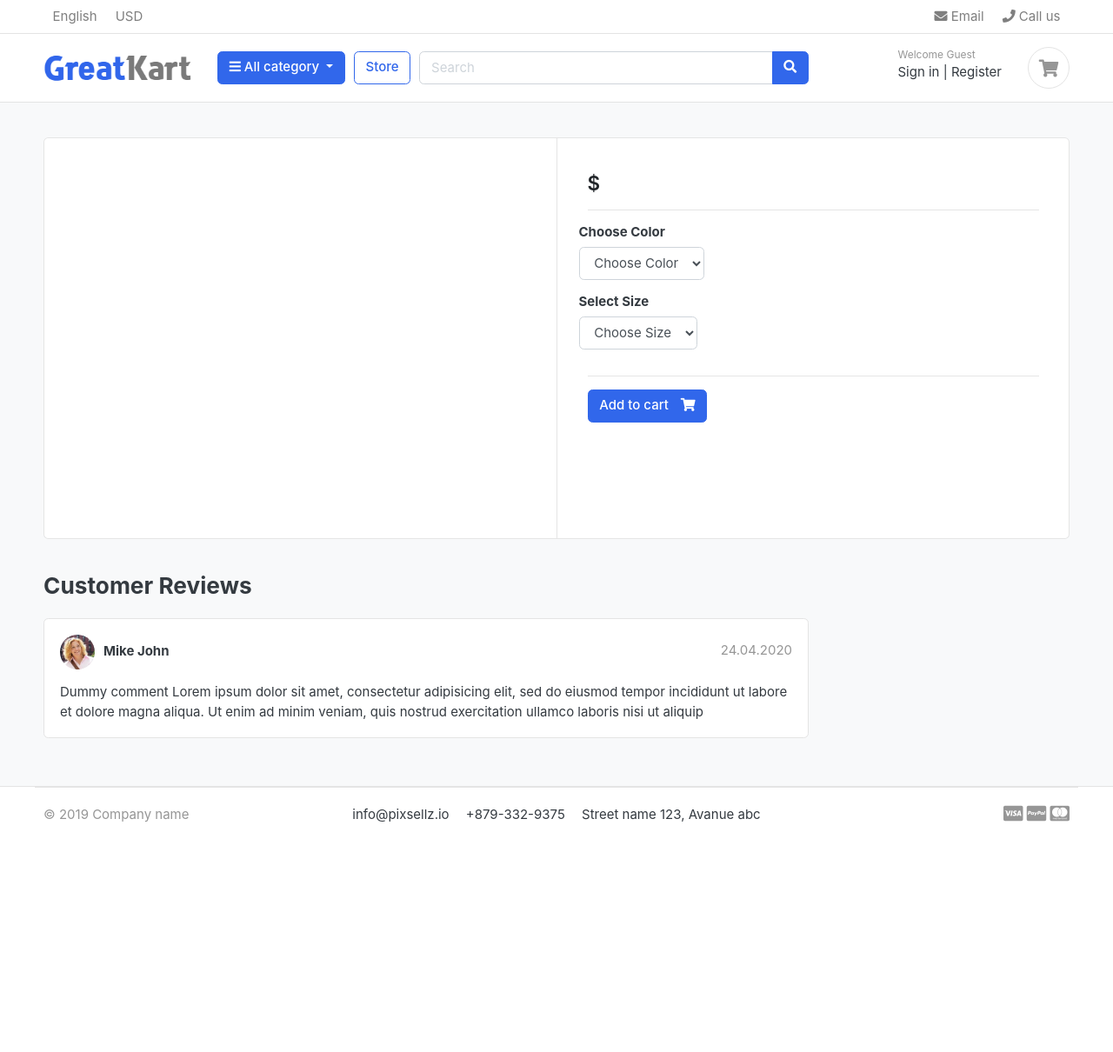
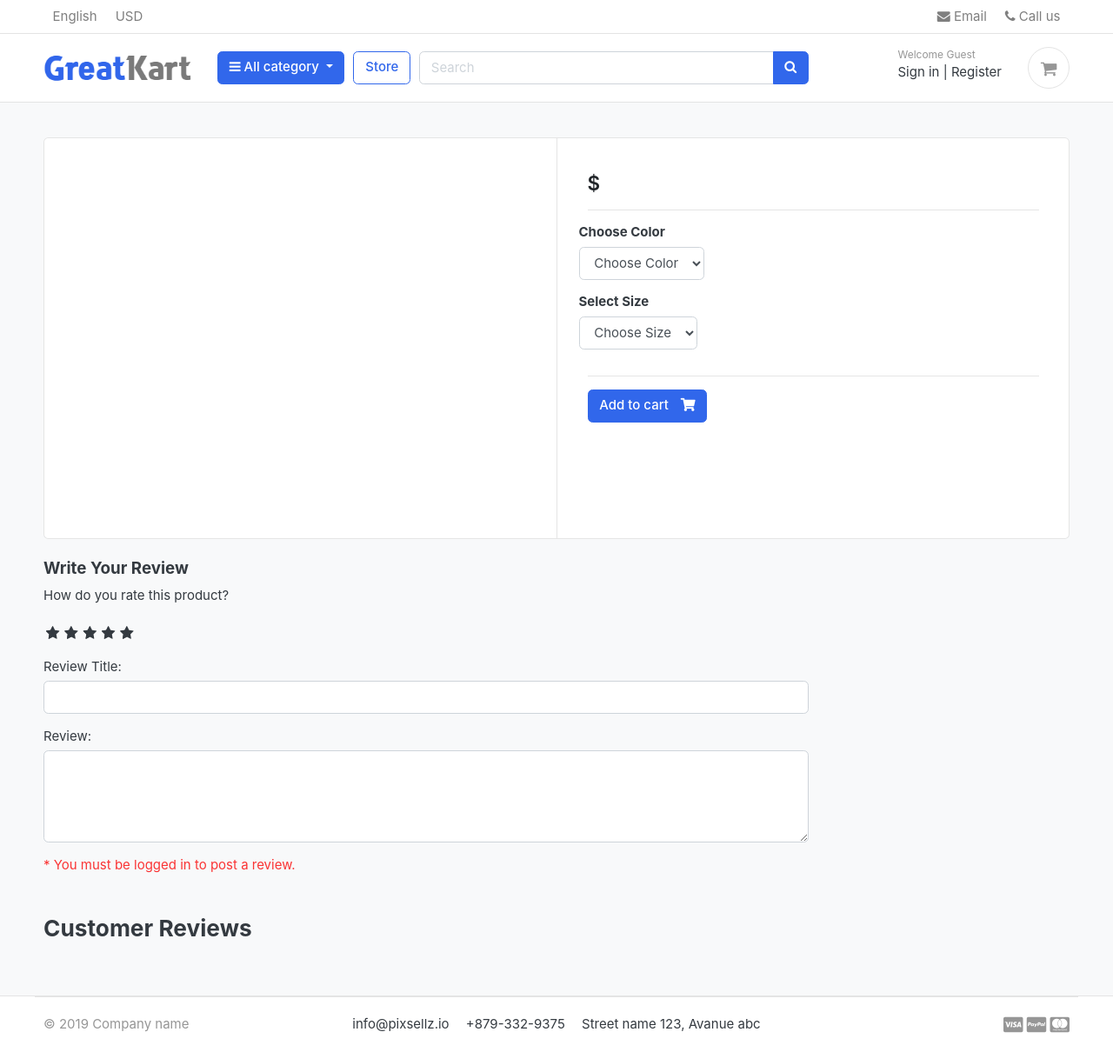
Before and after one commit to Ashish411435/ecommerce_django, a Django app: template templates/store/product_detail.html in a window 1280 px wide. Shown: the whole page at 87% size. Before the commit the page ends 946 px from the top, so only its background shows below. Run offline with Django 5.2, Linux system fonts and the light colour scheme; the template is opened without the code that fills it, so the values that code supplies are empty; some libraries are stand-ins or nearby versions; some web fonts are replaced.

Commit message:
Review rating functionality don

```diff
--- a/accounts/models.py
+++ b/accounts/models.py
@@ -56,6 +56,9 @@ class Account(AbstractBaseUser):
 
     objects = MyAccountManager()
 
+    def full_name(self):
+        return f"{self.first_name} {self.last_name}"
+
     def __str__(self):
         return self.email
 
--- /dev/null
+++ b/static/css/custom.css
@@ -0,0 +1,43 @@
+.rate > input {
+  display: none;
+}
+
+.rate {
+  display: inline-block;
+  border: 0;
+}
+.rate > label {
+  float: right;
+}
+
+/* Showing the stars */
+.rate > label:before {
+  display: inline-block;
+  font-size: 1.1rem;
+  font-family: FontAwesome;
+  content: "\f005";
+  margin: 0;
+  padding: 0.3rem 0.2rem;
+  cursor: pointer;
+}
+
+/* Half Star */
+.rate .half:before {
+  content: "\f089";
+  position: absolute;
+  padding-right: 0;
+}
+
+/* Click and hover */
+input:checked ~ label,
+label:hover ~ label {
+  color: #ffb503;
+}
+
+/* Hover Highlight */
+input:checked + label:hover,
+input:checked ~ label:hover,
+input:checked ~ label:hover ~ label,
+label:hover ~ input:checked ~ label {
+  color: #cc9000;
+}
--- a/static/js/script.js
+++ b/static/js/script.js
@@ -1,7 +1,7 @@
 // some scripts
 
 // jquery ready start
-$(document).ready(function() {
+$(document).ready(function () {
     // jQuery code
 
 
@@ -22,7 +22,7 @@ $(document).ready(function() {
     $('.js-check :radio').change(function () {
         var check_attr_name = $(this).attr('name');
         if ($(this).is(':checked')) {
-            $('input[name='+ check_attr_name +']').closest('.js-check').removeClass('active');
+            $('input[name=' + check_attr_name + ']').closest('.js-check').removeClass('active');
             $(this).closest('.js-check').addClass('active');
             // item.find('.radio').find('span').text('Add');
 
@@ -47,7 +47,7 @@ $(document).ready(function() {
 
 
     //////////////////////// Bootstrap tooltip
-	if($('[data-toggle="tooltip"]').length>0) {  // check if element exists
+    if ($('[data-toggle="tooltip"]').length > 0) {  // check if element exists
         $('[data-toggle="tooltip"]').tooltip()
     } // end if
 
--- a/templates/base.html
+++ b/templates/base.html
@@ -18,6 +18,8 @@
   <!-- custom style -->
   <link href="{% static 'css/ui.css' %}" rel="stylesheet" type="text/css" />
   <link href="{% static 'css/responsive.css' %}" rel="stylesheet" media="only screen and (max-width: 1200px)" />
+  <link rel="stylesheet" href="https://cdnjs.cloudflare.com/ajax/libs/font-awesome/4.7.0/css/font-awesome.min.css">
+  <link href="{% static 'css/custom.css' %}" rel="stylesheet" type="text/css" />
   <style>
     /* Media query for mobile viewport */
     @media screen and (max-width: 400px) {
--- a/templates/includes/alerts.html
+++ b/templates/includes/alerts.html
@@ -1,7 +1,8 @@
 {% if messages %}
 <div class="messages">
     {% for message in messages %}
-    <div {% if message.tags %} class="alert alert-{{ message.tags }} alert-dismissible fade show"{% endif %} role="alert" id="alert_message">
+    <div {% if message.tags %} class="alert alert-{{ message.tags }} alert-dismissible fade show" {% endif %}
+        role="alert" id="alert_message">
         {{ message }}
         <button type="button" class="close" data-dismiss="alert" aria-label="Close">
             <span aria-hidden="true">&times;</span>
--- a/templates/store/product_detail.html
+++ b/templates/store/product_detail.html
@@ -53,8 +53,7 @@
               <!-- row.// -->
               <hr />
 
-              {% if single_product.stock <= 0 %}
-              <h5 class="text-danger">Out of Stock!</h5>
+              {% if single_product.stock <= 0 %} <h5 class="text-danger">Out of Stock!</h5>
                 {% else %}
                 <button type="submit" class="btn btn-primary">
                   <span class="text">Add to cart</span>
@@ -76,31 +75,88 @@
 
     <div class="row">
       <div class="col-md-9">
+
+        {% include 'includes/alerts.html' %}
+
+        {% if user.is_authenticated %}
+        <form action="{% url 'submit_review' single_product.id %}" method="POST">
+          {% csrf_token %}
+          {% endif %}
+          <h5>Write Your Review</h5>
+          <!-- Rating Stars -->
+          <p>How do you rate this product?</p>
+          <div class="rate">
+            <input type="radio" name="rating" id="rating10" value="5" required>
+            <label for="rating10" title="5"></label>
+            <input type="radio" name="rating" id="rating9" value="4.5" required>
+            <label for="rating9" title="4.5" class="half"></label>
+            <input type="radio" name="rating" id="rating8" value="4" required>
+            <label for="rating8" title="4"></label>
+            <input type="radio" name="rating" id="rating7" value="3.5" required>
+            <label for="rating7" title="3.5" class="half"></label>
+            <input type="radio" name="rating" id="rating6" value="3" required>
+            <label for="rating6" title="3"></label>
+            <input type="radio" name="rating" id="rating5" value="2.5" required>
+            <label for="rating5" title="2.5" class="half"></label>
+            <input type="radio" name="rating" id="rating4" value="2" required>
+            <label for="rating4" title="2"></label>
+            <input type="radio" name="rating" id="rating3" value="1.5" required>
+            <label for="rating3" title="1.5" class="half"></label>
+            <input type="radio" name="rating" id="rating2" value="1" required>
+            <label for="rating2" title="1"></label>
+            <input type="radio" name="rating" id="rating1" value="0.5" required>
+            <label for="rating1" title="0.5" class="half"></label>
+          </div>
+          <div class="mb-3">
+            <label for="review_title">Review Title:</label>
+            <input type="text" class="form-control" name="subject" required>
+          </div>
+          <div class="mb-3">
+            <label for="review_message">Review:</label>
+            <textarea class="form-control" name="review" rows="4" required> </textarea>
+          </div>
+
+          {% if user.is_authenticated %}
+          {% if order_product %}
+          <div>
+            <input type="submit" value="Submit Review" class="btn btn-primary">
+          </div>
+          {% else %}
+          <p class="text-danger">* You must purchase this product before you can write a review.</p>
+          {% endif %}
+          {% else %}
+          <p class="text-danger">* You must be logged in to post a review.</p>
+        </form>
+        {% endif %}
+
+        <div class="mt-5">
           <header class="section-heading">
             <h3>Customer Reviews</h3>
           </header>
 
-        <article class="box mb-3">
-          <div class="icontext w-100">
-            <img
-              src="./images/avatars/avatar1.jpg"
-              class="img-xs icon rounded-circle"
-            />
+          {% for review in reviews %}
+          <article class="box mt-2 mb-3">
+            <div class="icontext w-100 d-flex items-center">
               <div class="text">
-              <span class="date text-muted float-md-right">24.04.2020 </span>
-              <h6 class="mb-1">Mike John</h6>
+                <span class="date text-muted float-md-right">{{ review.created_at }} </span>
+                <h6 class="mb-1">
+                  <i class="fa fa-user mr-1"></i>
+                  {{ review.user.full_name }}
+                  <span class="ml-3">
+                    <i class="fa fa-star text-warning"></i>
+                    {{ review.rating }}
+                  </span>
+                </h6>
               </div>
             </div>
             <!-- icontext.// -->
             <div class="mt-3">
-            <p>
-              Dummy comment Lorem ipsum dolor sit amet, consectetur adipisicing
-              elit, sed do eiusmod tempor incididunt ut labore et dolore magna
-              aliqua. Ut enim ad minim veniam, quis nostrud exercitation ullamco
-              laboris nisi ut aliquip
-            </p>
+              <p><b>{{ review.subject|capfirst }}</b></p>
+              <p>{{ review.review }}</p>
             </div>
           </article>
+          {% endfor %}
+        </div>
       </div>
       <!-- col.// -->
     </div>
```
Also changed, not shown: store/admin.py (+34 -6 lines), store/forms.py (added, +9 -0 lines), store/models.py (+38 -12 lines), store/urls.py (+9 -4 lines), store/views.py (+98 -26 lines), store/migrations/0005_reviewrating.py (added). Lines whose indentation alone changed are shown as unchanged.
